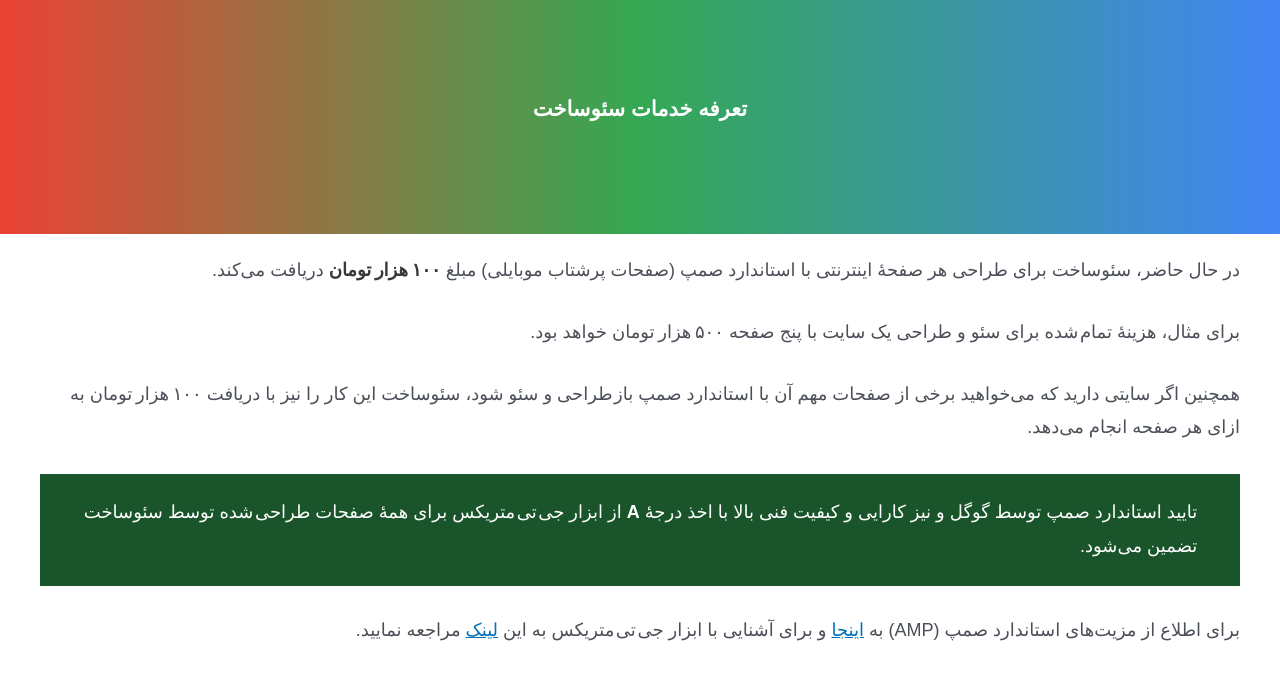
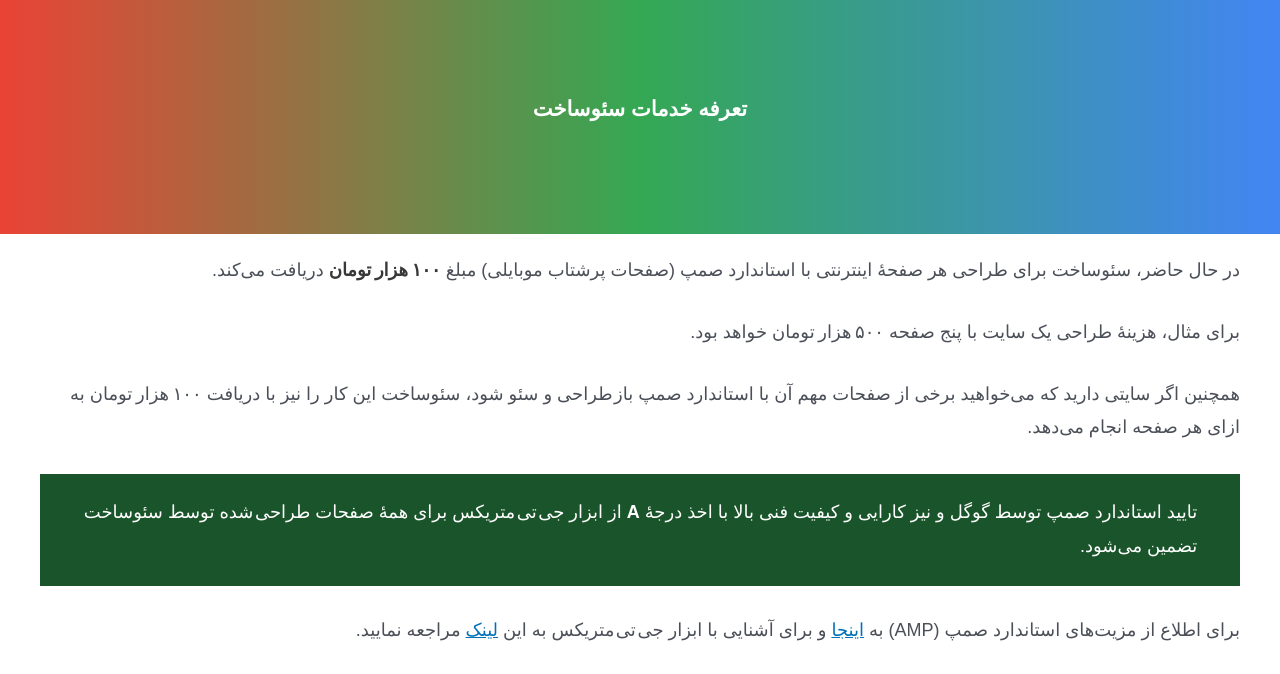
Before and after one commit to SEOsakht/seosakht.github.io, a plain HTML site: page prices/index.html in a window 1280 px wide. Shown: the part 87-761 px from the top of the page. Drawn offline with Linux system fonts and the light colour scheme; a web font is replaced by a local one.

Commit message:
Update index.html

```diff
--- a/prices/index.html
+++ b/prices/index.html
@@ -67,7 +67,7 @@
 <span aria-hidden="true" class="has-background-dim-100 wp-block-cover__gradient-background has-background-dim has-background-gradient amp-wp-93c2323" data-amp-original-style="background:linear-gradient(90deg,rgb(234,67,53) 0%,rgb(52,168,83) 50%,rgb(66,133,244) 100%)"></span><div class="wp-block-cover__inner-container"><h1 class="has-text-align-center has-ast-global-color-4-color has-text-color" id="تعرفه-خدمات-سئوساخت">تعرفه خدمات سئوساخت</h1></div>
 </div>
 <p>در حال حاضر، سئوساخت برای طراحی هر صفحهٔ اینترنتی با استاندارد صمپ (صفحات پرشتاب موبایلی) مبلغ <strong>۱۰۰ هزار تومان</strong> دریافت می‌کند.</p>
-<p>برای مثال، هزینهٔ تمام شده برای سئو و طراحی یک سایت با پنج صفحه ۵۰۰ هزار تومان خواهد بود.</p>
+<p>برای مثال، هزینهٔ طراحی یک سایت با پنج صفحه ۵۰۰ هزار تومان خواهد بود.</p>
 <p>همچنین اگر سایتی دارید که می‌خواهید برخی از صفحات مهم آن با استاندارد صمپ باز طراحی و سئو شود، سئوساخت این کار را نیز با دریافت ۱۰۰ هزار تومان به ازای هر صفحه انجام می‌دهد.</p>
 <p class="has-ast-global-color-4-color has-ast-global-color-6-background-color has-text-color has-background">تایید استاندارد صمپ توسط گوگل و نیز کارایی و کیفیت فنی بالا با اخذ درجهٔ <strong><mark class="has-inline-color has-ast-global-color-4-color amp-wp-cefb454" data-amp-original-style="background-color:rgba(0, 0, 0, 0)">A</mark></strong> از ابزار جی تی متریکس برای همهٔ صفحات طراحی شده توسط سئوساخت تضمین می‌شود.</p>
 <p>برای اطلاع از مزیت‌های استاندارد صمپ (AMP) به <a href="https://www.seosakht.ir/">اینجا</a> و برای آشنایی با ابزار جی تی متریکس به این <a href="https://www.seosakht.ir/page-speed-seo/">لینک</a> مراجعه نمایید.</p>
```
